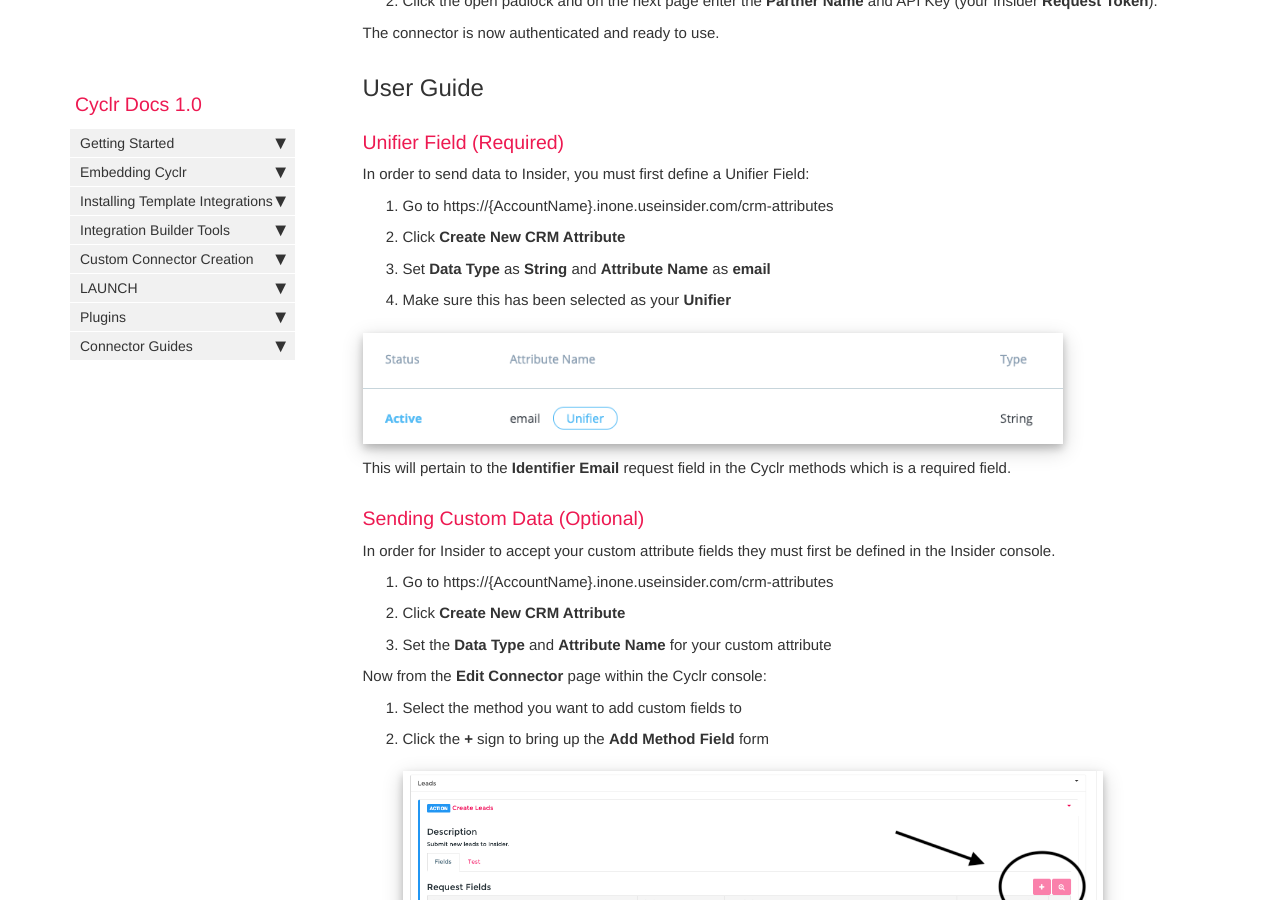
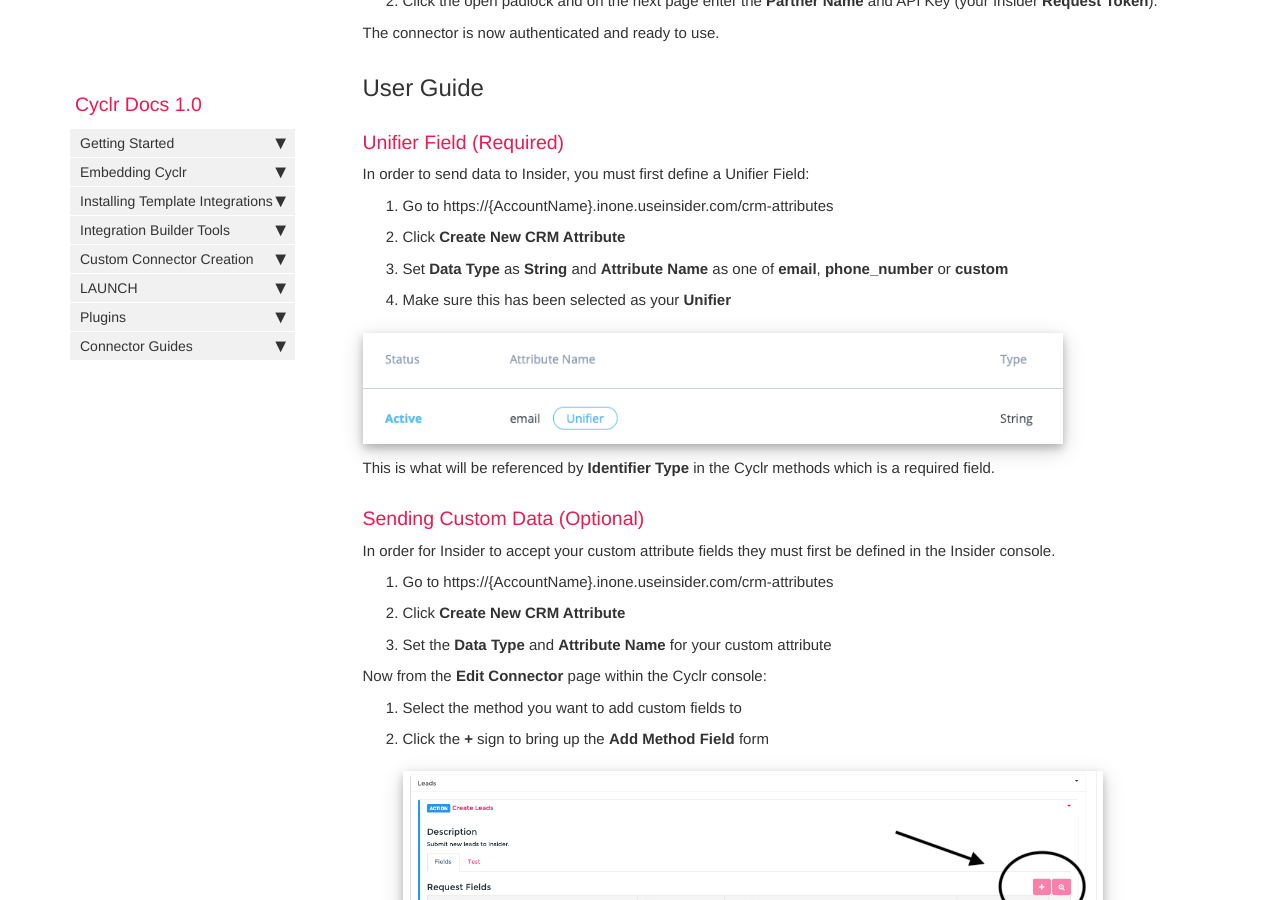
Before and after one commit to sneakysneak/docs, a Jekyll site: the page built from pages/connector-authentication/insider_docs.md, in a window 1280 px wide and 900 px high, scrolled down 496 px. Built offline with Jekyll 4.4.1, drawn with Linux system fonts in a browser that asks for light colours; nearby versions of some CDN libraries; comment, search, counter and statistics services are not loaded.

Commit message:
Updated to include additional identifier types

```diff
--- a/pages/connector-authentication/insider_docs.md
+++ b/pages/connector-authentication/insider_docs.md
@@ -27,13 +27,13 @@ In order to send data to Insider, you must first define a Unifier Field:
 
 2. Click **Create New CRM Attribute**
 
-3. Set **Data Type** as **String** and **Attribute Name** as **email**
+3. Set **Data Type** as **String** and **Attribute Name** as one of **email**, **phone_number** or **custom**
 
 4. Make sure this has been selected as your **Unifier**
 
 ![unifier field](./images/insider_unifier.png)
 
-This will pertain to the **Identifier Email** request field in the Cyclr methods which is a required field.
+This is what will be referenced by **Identifier Type** in the Cyclr methods which is a required field.
 
 ### Sending Custom Data (Optional)
 
```
